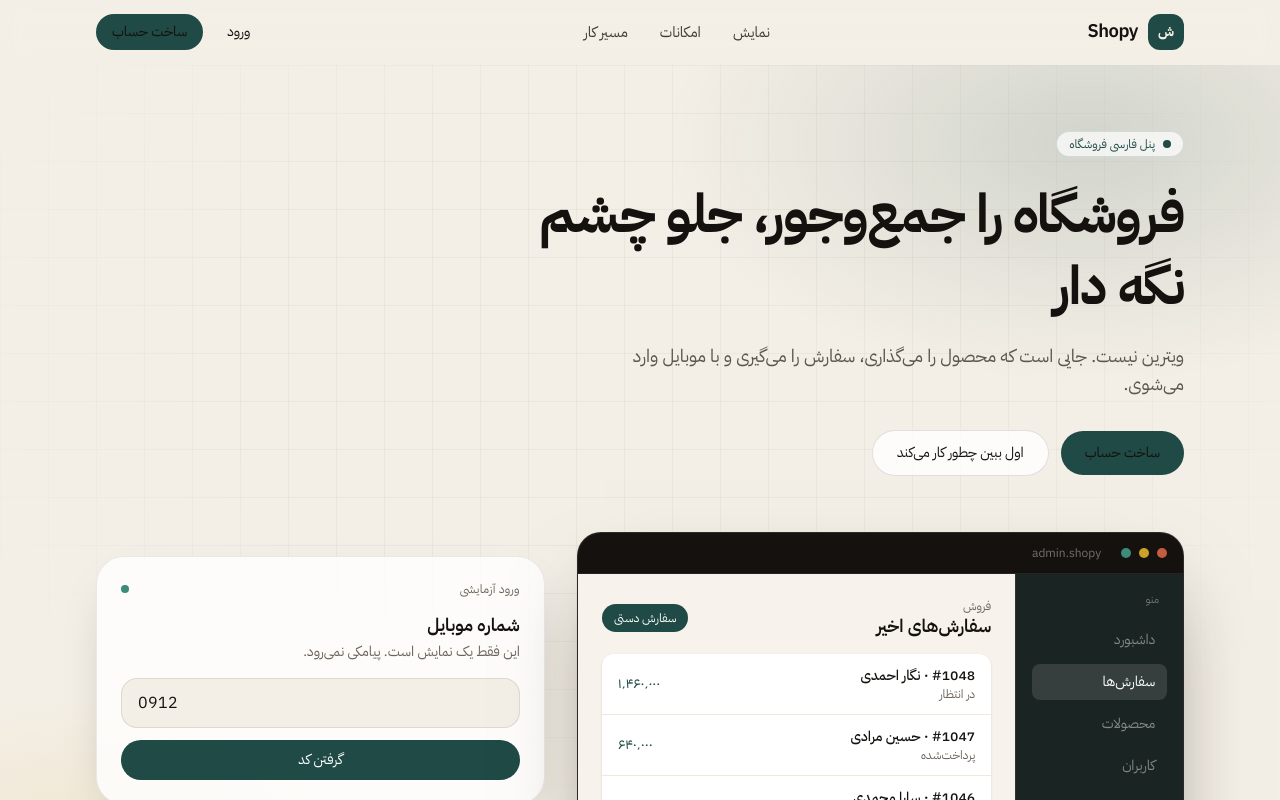
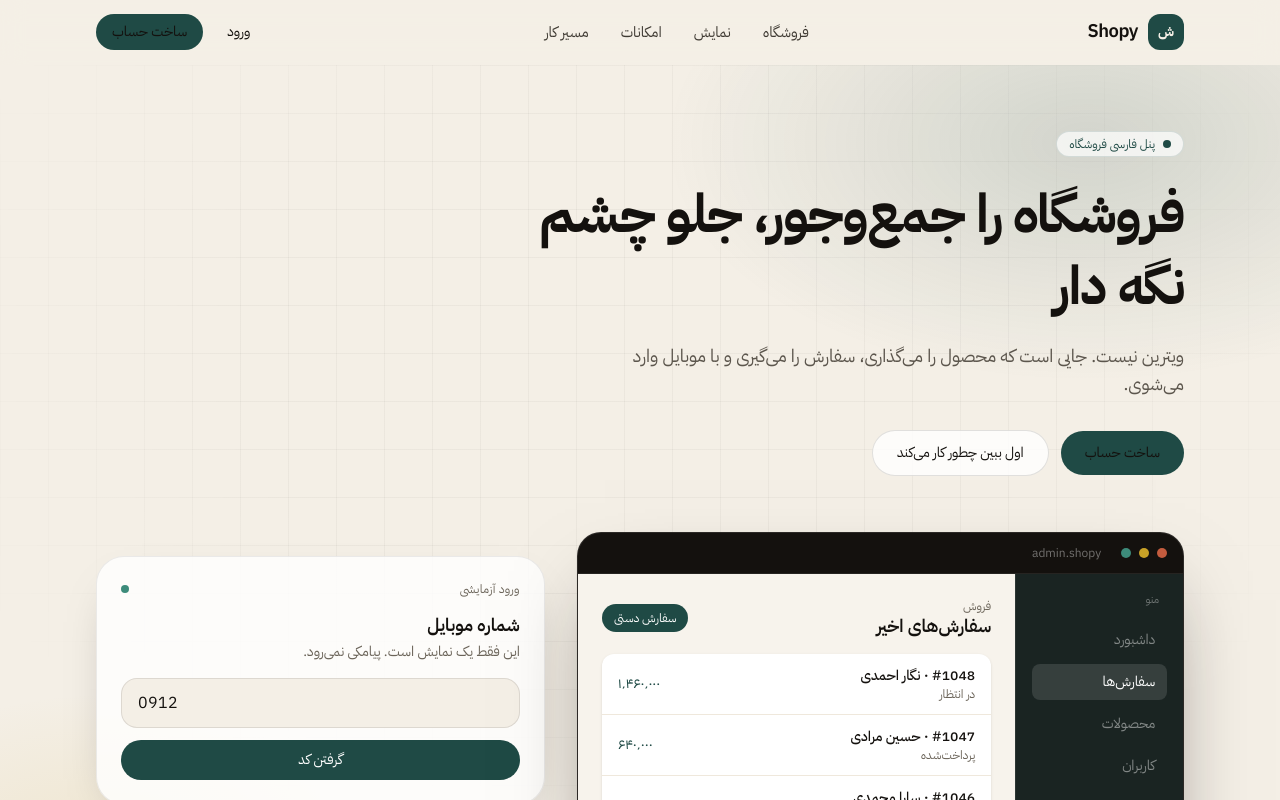
Before and after one commit to selengr/cv, a Next.js app: page / in a window 1280 px wide. Shown: the top 800 px of the page. Built offline with nearby package versions, Linux system fonts and the light colour scheme; a web font is replaced by a local one.

Commit message:
link the landing header to the shop

```diff
--- a/src/components/landing/header.tsx
+++ b/src/components/landing/header.tsx
@@ -6,6 +6,7 @@ import { Bars3Icon, XMarkIcon } from "@heroicons/react/24/outline";
 import Logo from "@/components/landing/logo";
 
 const links = [
+  { href: "/shop", label: "فروشگاه" },
   { href: "#demo", label: "نمایش" },
   { href: "#features", label: "امکانات" },
   { href: "#how", label: "مسیر کار" },
```
